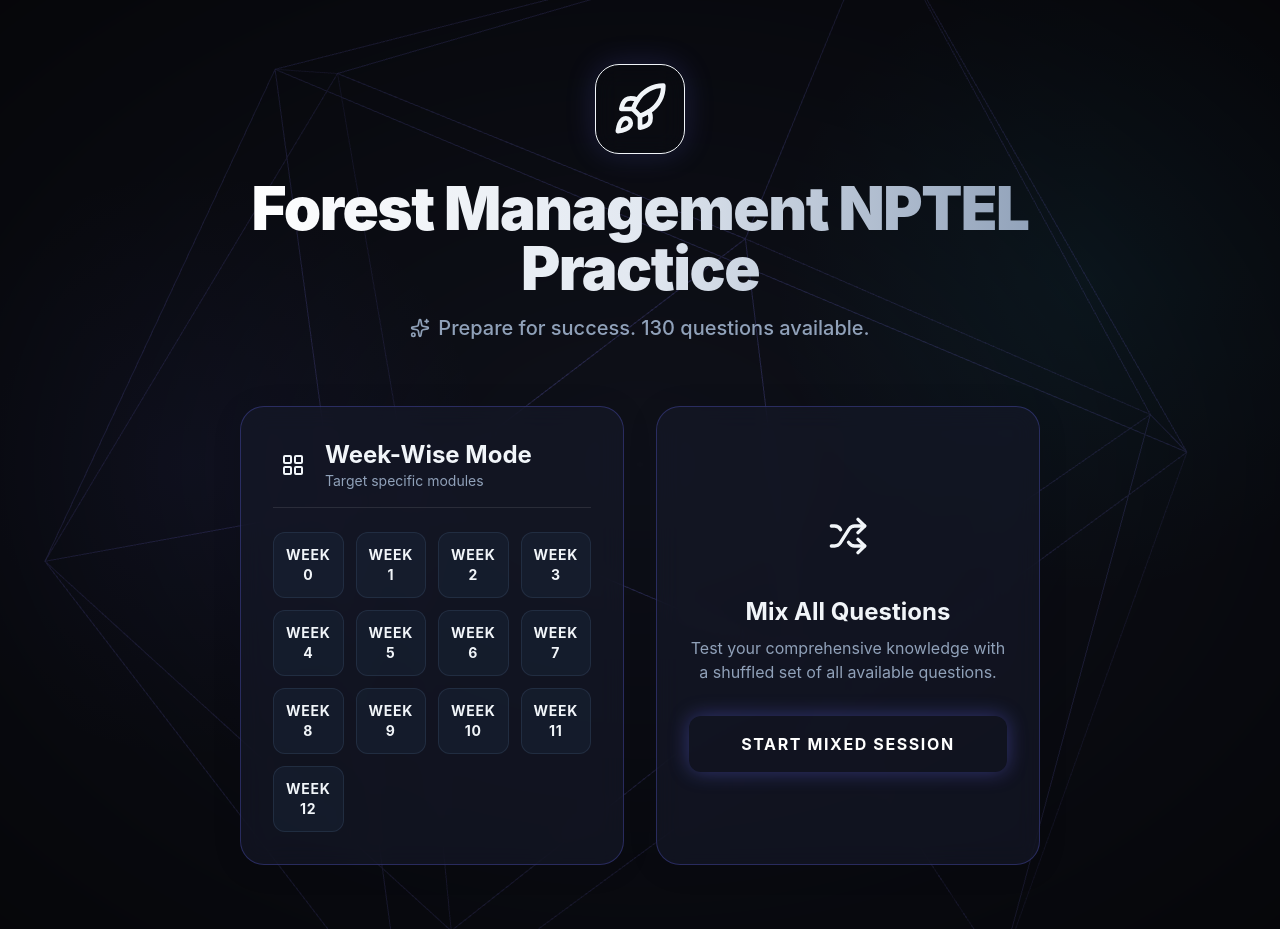
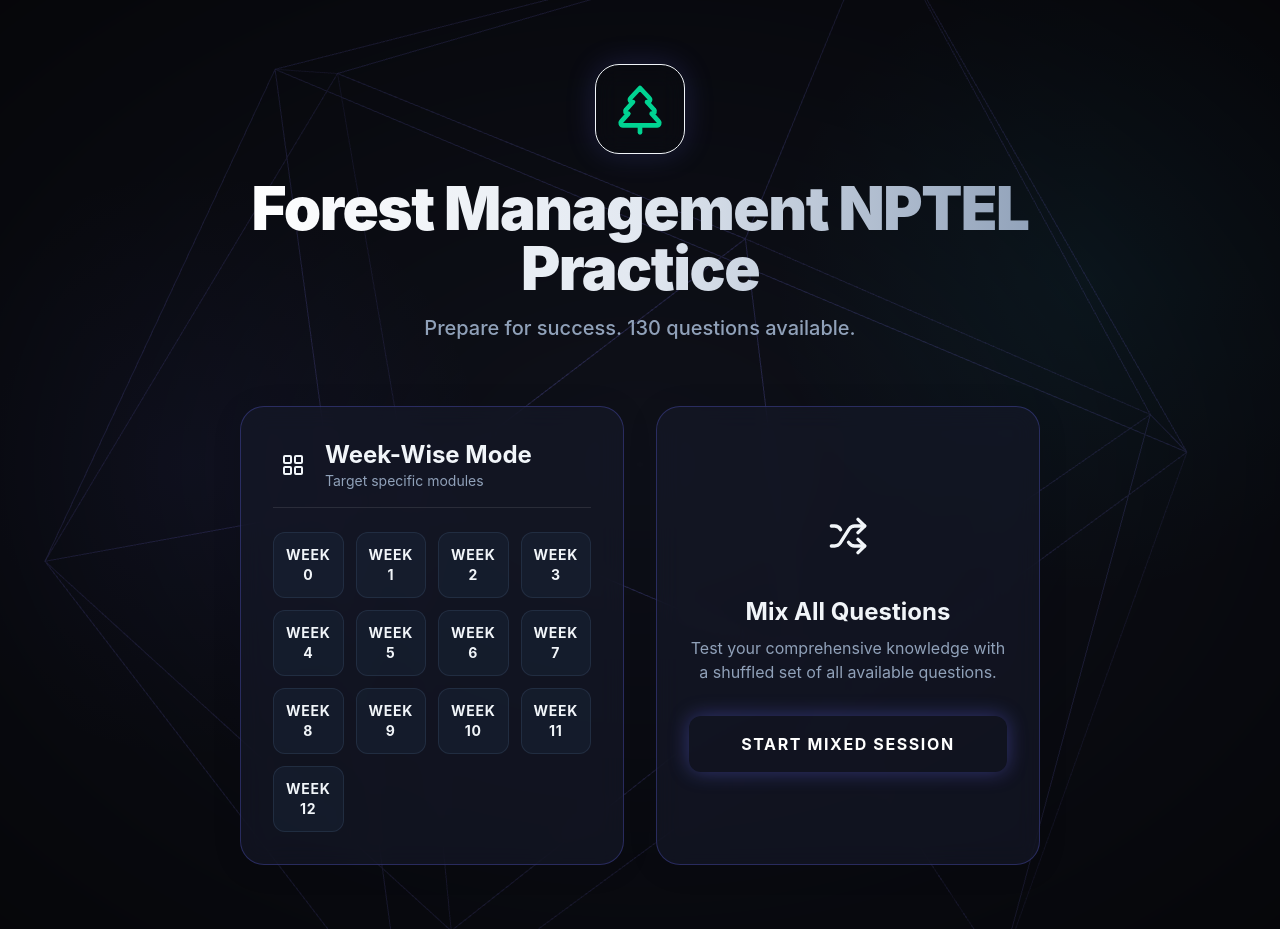
Before and after one commit to CODED-X8/nptel-quiz-website, a React (Vite) app: page / in a window 1280 px wide. Built offline with nearby package versions, Linux system fonts and the light colour scheme.

Commit message:
icon fixed

```diff
--- a/src/components/HomeMenu.jsx
+++ b/src/components/HomeMenu.jsx
@@ -1,5 +1,5 @@
 import { useMemo } from 'react';
-import { Rocket, Sparkles, LayoutGrid, Shuffle } from 'lucide-react';
+import { TreePine, LayoutGrid, Shuffle } from 'lucide-react';
 import questionsData from '../assets/questions.json';
 
 export function HomeMenu({ onStart }) {
@@ -15,13 +15,12 @@ export function HomeMenu({ onStart }) {
     <div className="max-w-4xl mx-auto p-4 sm:p-6 md:p-12 w-full flex flex-col items-center justify-center min-h-[80vh]">
       <div className="text-center mb-8 sm:mb-16 animate-in slide-in-from-bottom-8 duration-700">
         <div className="inline-flex items-center justify-center p-3 sm:p-4 rounded-3xl bg-neon-blue/10 border border-neon-blue/30 mb-4 sm:mb-6 backdrop-blur-md shadow-[0_0_30px_rgba(99,102,241,0.2)]">
-          <Rocket className="w-8 h-8 sm:w-14 sm:h-14 text-neon-blue" />
+          <TreePine className="w-8 h-8 sm:w-14 sm:h-14 text-emerald-400" />
         </div>
         <h1 className="text-3xl sm:text-5xl md:text-6xl font-black mb-4 tracking-tight text-transparent bg-clip-text bg-gradient-to-r from-white via-slate-200 to-slate-400">
           Forest Management NPTEL Practice
         </h1>
         <p className="text-base sm:text-xl text-slate-400 font-medium max-w-xl mx-auto flex items-center justify-center gap-2">
-          <Sparkles className="w-5 h-5 text-neon-cyan" />
           Prepare for success. {totalQuestions} questions available.
         </p>
       </div>
```
